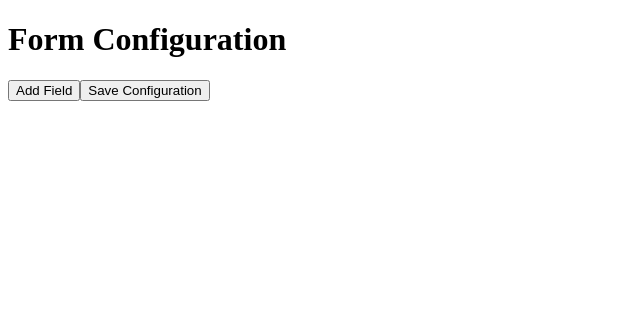
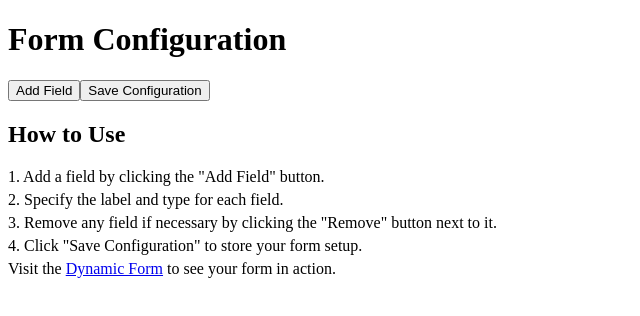
Before and after one commit to ryansat/Dom-Change-Detection, a Vue app: page /admin-form-config in a window 1280 px wide. Shown: the top 316 px of the page, without its empty margins (0-640 px from the left). Built offline with nearby package versions, Linux system fonts and the light colour scheme.

Commit message:
add guide in dynamic form

```diff
--- a/src/components/AdminFormConfig.vue
+++ b/src/components/AdminFormConfig.vue
@@ -1,7 +1,11 @@
 <template>
     <div>
         <h1>Form Configuration</h1>
-        <div v-for="(field, index) in fields" :key="index" class="field-config">
+        <div
+            v-for="(field, index) in fields"
+            :key="`field-${index}`"
+            class="field-config"
+        >
             <input v-model="field.label" placeholder="Label" />
             <select v-model="field.type">
                 <option value="text">Text</option>
@@ -12,6 +16,22 @@
         </div>
         <button @click="addField">Add Field</button>
         <button @click="saveConfig">Save Configuration</button>
+
+        <!-- Guide for users -->
+        <div class="guide">
+            <h2>How to Use</h2>
+            <p>1. Add a field by clicking the "Add Field" button.</p>
+            <p>2. Specify the label and type for each field.</p>
+            <p>
+                3. Remove any field if necessary by clicking the "Remove" button
+                next to it.
+            </p>
+            <p>4. Click "Save Configuration" to store your form setup.</p>
+            <p>
+                Visit the <a :href="dynamicFormLink">Dynamic Form</a> to see
+                your form in action.
+            </p>
+        </div>
     </div>
 </template>
 
@@ -20,6 +40,8 @@ export default {
     data() {
         return {
             fields: [],
+            dynamicFormLink:
+                "https://text-change-detection.vercel.app/dynamic-form", // Dynamic form link
         };
     },
     methods: {
@@ -30,9 +52,8 @@ export default {
             this.fields.splice(index, 1);
         },
         saveConfig() {
-            // Here you'd normally send the configuration to your backend to be saved
             console.log("Saving config:", JSON.stringify(this.fields));
-            localStorage.setItem("formConfig", JSON.stringify(this.fields)); // For demonstration, using localStorage
+            localStorage.setItem("formConfig", JSON.stringify(this.fields));
             alert("Configuration saved!");
         },
     },
@@ -40,7 +61,16 @@ export default {
 </script>
 
 <style>
-.field-config {
+.field-config,
+.guide {
     margin-bottom: 10px;
 }
+
+.guide h2 {
+    margin-top: 20px;
+}
+
+.guide p {
+    margin: 5px 0;
+}
 </style>
```
